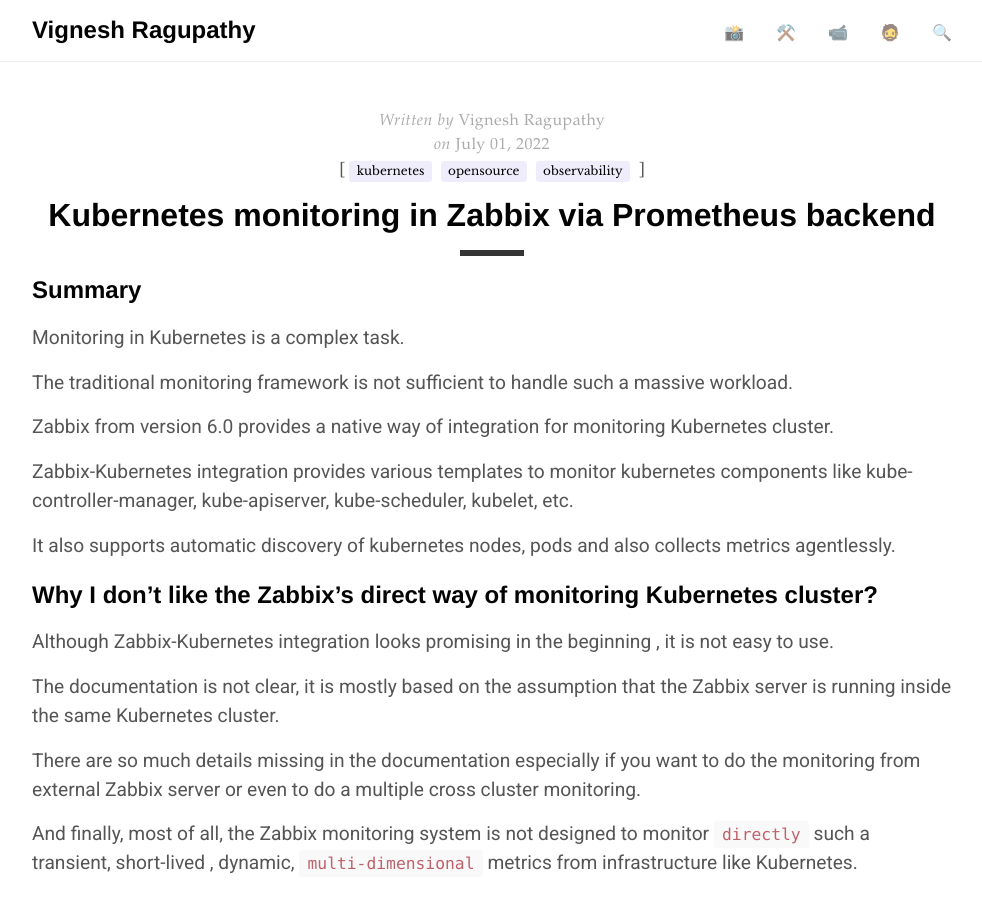
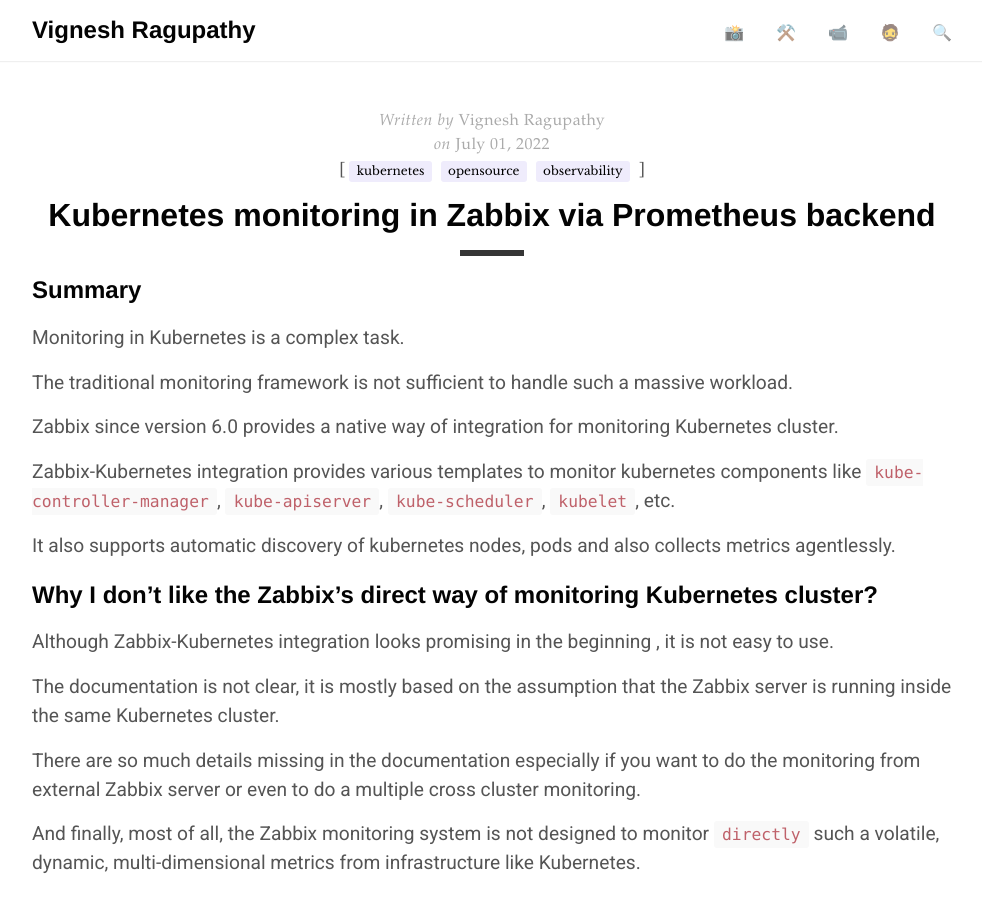
Before and after one commit to vigneshragupathy/blog.vikki.in, a Jekyll site: the page built from _posts/2022-07-01-kubernetes-monitoring-in-zabbix-via-prometheus-backend.markdown, in a window 1280 px wide and 900 px high. Shown: the whole window, without its empty margins (148-1130 px from the left). Built offline with Jekyll 4.4.1, drawn with Linux system fonts in a browser that asks for light colours; comment, search, counter and statistics services are not loaded; some of the changed text lies outside the part shown.

Commit message:
Minor update in the blog post

```diff
--- a/_posts/2022-07-01-kubernetes-monitoring-in-zabbix-via-prometheus-backend.markdown
+++ b/_posts/2022-07-01-kubernetes-monitoring-in-zabbix-via-prometheus-backend.markdown
@@ -15,9 +15,9 @@ Monitoring in Kubernetes is a complex task.
 
 The traditional monitoring framework is not sufficient to handle such a massive workload.
 
-Zabbix from version 6.0 provides a native way of integration for monitoring Kubernetes cluster.
+Zabbix since version 6.0 provides a native way of integration for monitoring Kubernetes cluster.
 
-Zabbix-Kubernetes integration provides various templates to monitor kubernetes components like kube-controller-manager, kube-apiserver, kube-scheduler, kubelet, etc.
+Zabbix-Kubernetes integration provides various templates to monitor kubernetes components like `kube-controller-manager`, `kube-apiserver`, `kube-scheduler`, `kubelet`, etc.
 
 It also supports automatic discovery of kubernetes nodes, pods and also collects metrics agentlessly.
 
@@ -29,7 +29,7 @@ The documentation is not clear, it is mostly based on the assumption that the Za
 
 There are so much details missing in the documentation especially if you want to do the monitoring from external Zabbix server or even to do a multiple cross cluster monitoring.
 
-And finally, most of all, the  Zabbix monitoring system is not designed to monitor `directly` such a transient, short-lived , dynamic, `multi-dimensional` metrics from infrastructure like Kubernetes.
+And finally, most of all, the  Zabbix monitoring system is not designed to monitor `directly` such a volatile, dynamic, multi-dimensional metrics from infrastructure like Kubernetes.
 
 ## Why Prometheus?
 
@@ -43,7 +43,7 @@ The response from scrape request is parsed and stored in Prometheus database.
 
 Prometheus provided powerful querying using it's PromQL and the metrics collected can be pulled from any external system like Zabbix or Grafana via its API.
 
-Using Prometheus federation, we can easily collect metrics from multiple Kubernetes clusters and create a hierarchically scaled monitoring system.
+> Using Prometheus federation, we can easily collect metrics from multiple Kubernetes clusters and create a hierarchically scaled monitoring system.
 
 ## How Prometheus exposes metrics?
 
```
Also changed, not shown: other parts of _posts/2022-07-01-kubernetes-monitoring-in-zabbix-via-prometheus-backend.markdown (+2 -2 lines).
